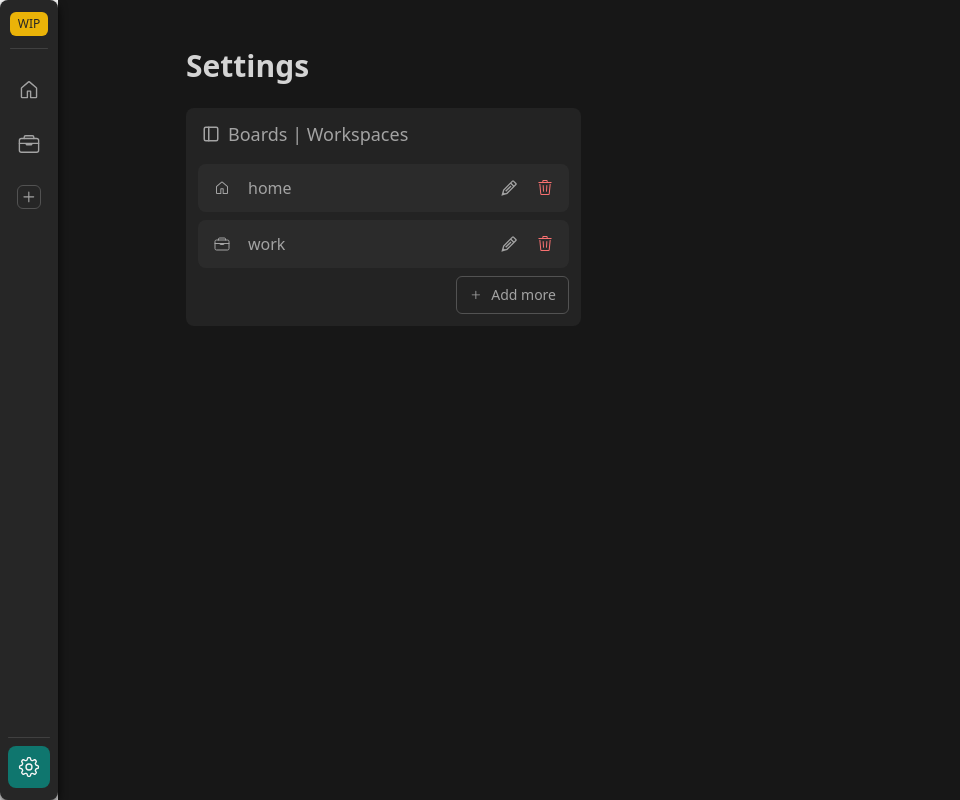
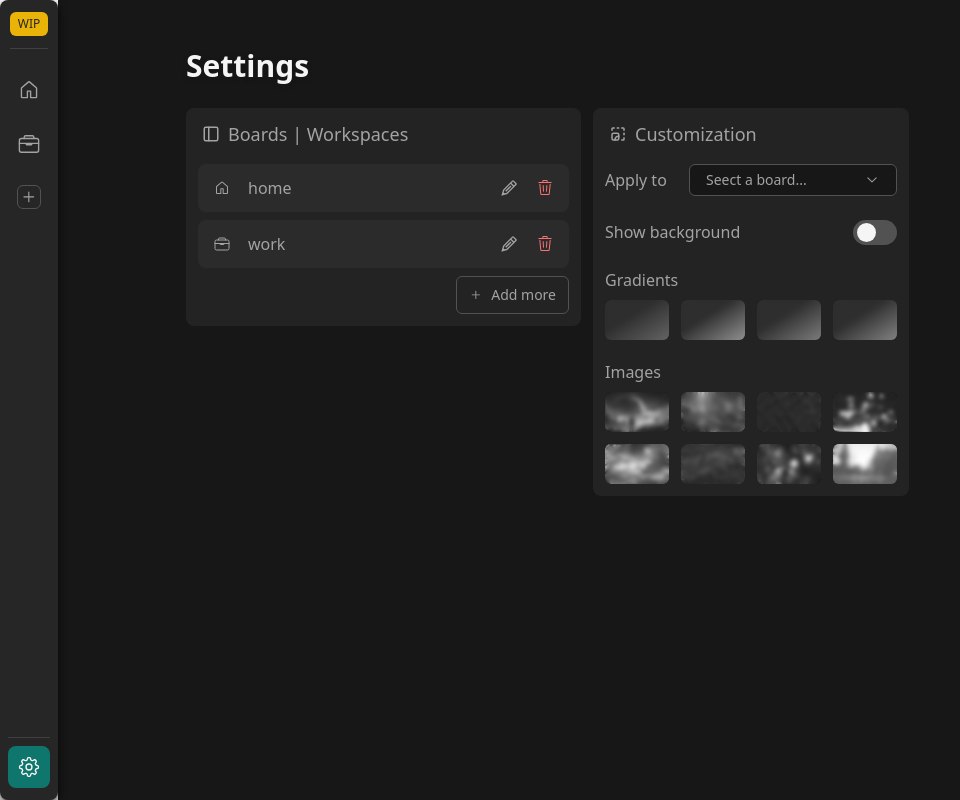
Before and after one commit to LuisNivar/my-kanban-board, a React (Vite) app: page /settings in a window 1280 px wide. Shown: the whole page, without its empty margins (0-960 px from the left). Built offline with nearby package versions, Linux system fonts and the light colour scheme.

Commit message:
Use Settings Content component

```diff
--- a/src/pages/Settings.tsx
+++ b/src/pages/Settings.tsx
@@ -1,12 +1,5 @@
-import SidebarSection from "../components/Settings/SidebarSection";
+import SettingsContent from "../components/Settings";
 
 export default function Settings() {
-  return (
-    <div className="h-screen w-full py-12 px-32 bg-neutral-900 text-neutral-400">
-      <h1 className="font-bold text-3xl mb-6 text-neutral-300">Settings</h1>
-      <div className="flex items-start gap-2">
-        <SidebarSection />
-      </div>
-    </div>
-  );
+  return <SettingsContent />;
 }
```
